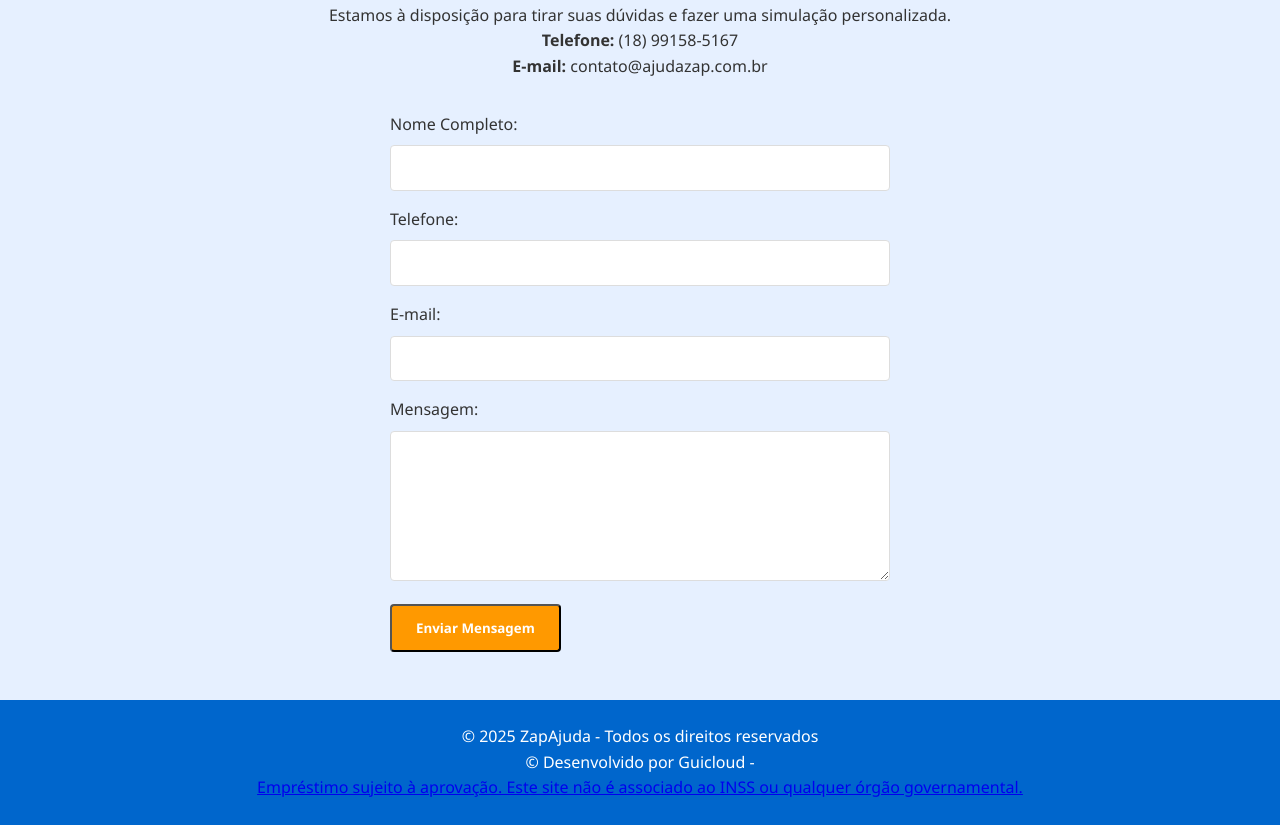
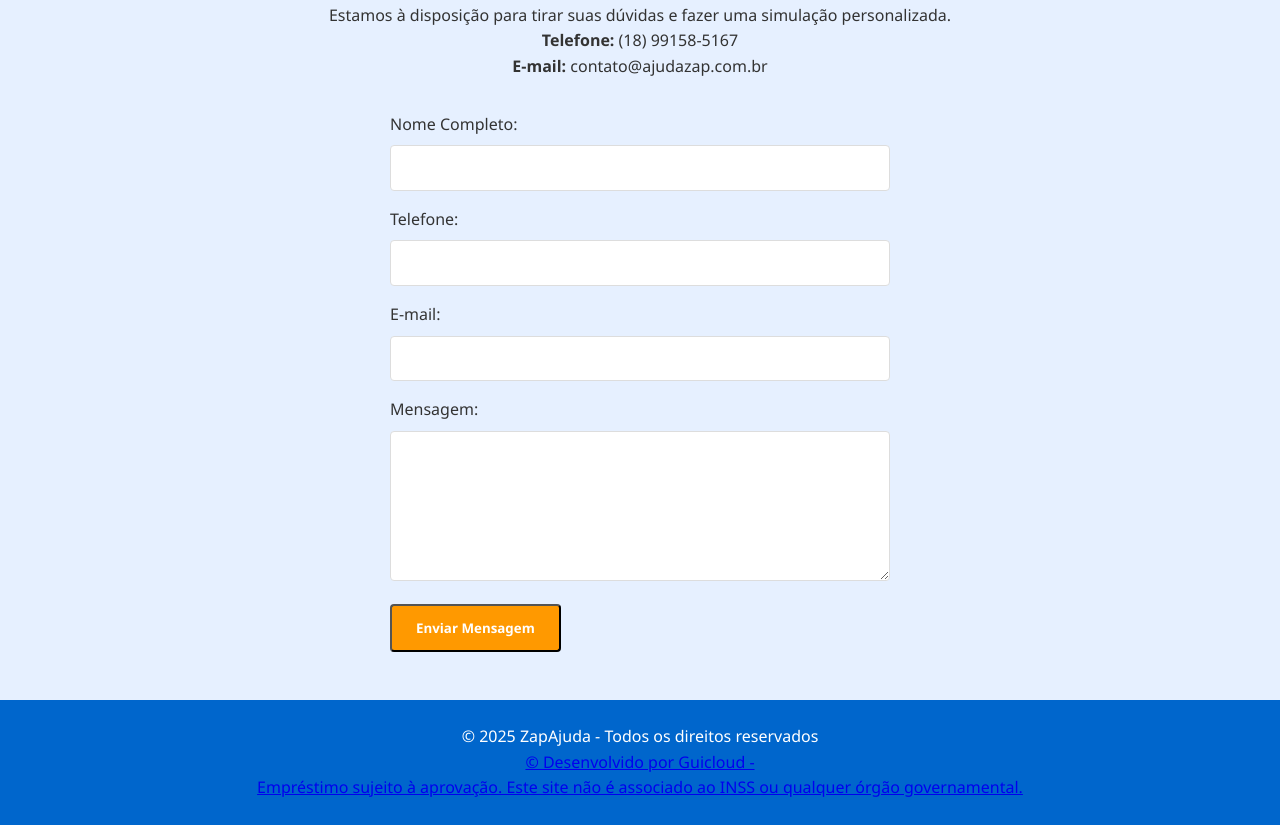
Before and after one commit to zapajuda/home, a plain HTML site: page index.html in a window 1280 px wide. Shown: the part 1699-2524 px from the top of the page. Drawn offline with Linux system fonts and the light colour scheme.

Commit message:
Update index.html

```diff
--- a/index.html
+++ b/index.html
@@ -357,7 +357,7 @@
 
     <footer>
         <p>&copy; 2025 ZapAjuda - Todos os direitos reservados</p>
-        <p>&copy; Desenvolvido por Guicloud - <a href="https://www.guicloud.com.br/" </a></p>
+        <p><a href="https://www.guicloud.com.br/"</a>&copy; Desenvolvido por Guicloud - </p>
         <p>Empréstimo sujeito à aprovação. Este site não é associado ao INSS ou qualquer órgão governamental.</p>
     </footer>
 </body>
```
